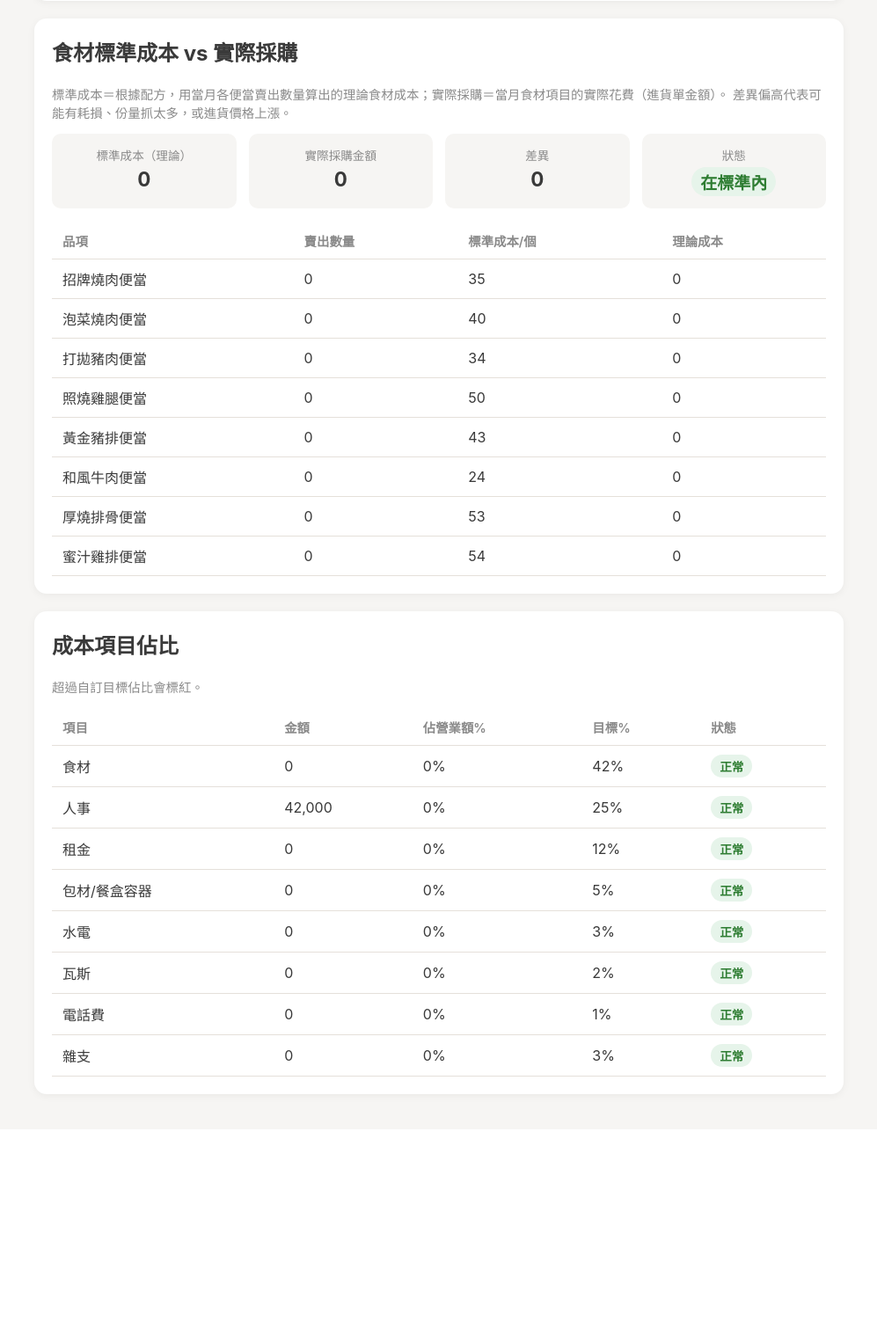
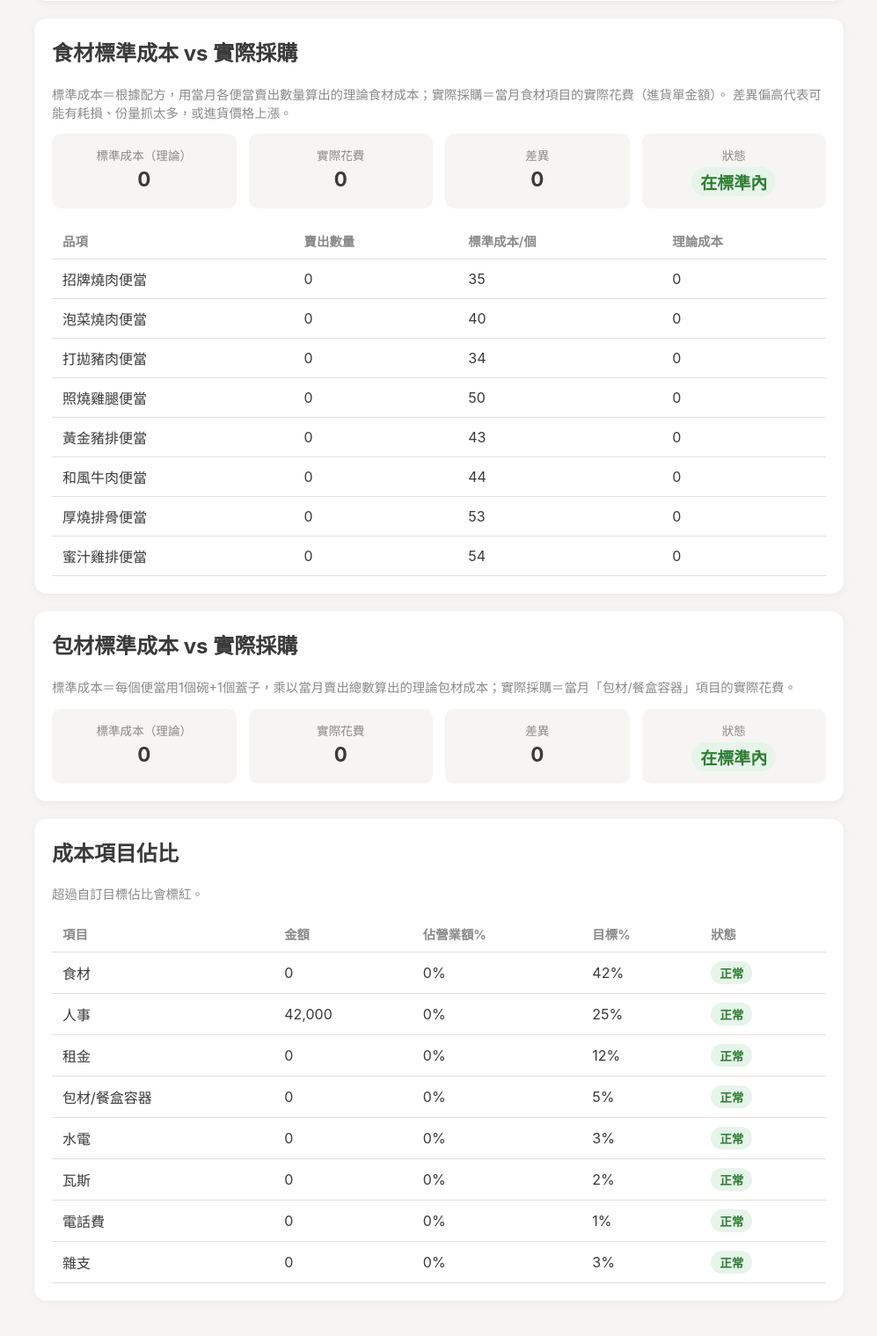
Before and after one commit to woo1027/Test, a Flask app: page /report in a window 1280 px wide. Shown: the part 706-2225 px from the top of the page at 88% size, without its empty margins (141-1138 px from the left). Before the commit the page ends 1959 px from the top, so only its background shows below. Run offline with Flask 3, Linux system fonts and the light colour scheme; data comes from the database, SQL or seed files in the repository; data that the repository does not hold is empty.

Commit message:
Extend standard-cost tracking to packaging (碗/蓋子)
Give ingredients a food/packaging category, add 碗 (2.25 元/個) and
蓋子 (1.25 元/個) to every bento's recipe, and fill in 牛肉片's price
(750/3kg). The monthly report now shows a second standard-vs-actual
comparison for 包材/餐盒容器 alongside the food one, both computed
from the same recipe and daily sold-quantity data. Existing databases
migrate in place: bento items missing the packaging lines get them
backfilled automatically.

Co-Authored-By: Claude Sonnet 5 <noreply@anthropic.com>
Claude-Session: https://claude.ai/code/session_011coZe3d7n2MZgn3c2i7PDH

```diff
--- a/app.py
+++ b/app.py
@@ -39,36 +39,40 @@ DEFAULT_EMPLOYEES = [
 # 單價由進貨單換算：豬肉片 540/3000g、洋蔥 320/10000g、高麗菜 700/20000g、
 # 泡菜 360/3000g、豬絞肉 600/4000g、白飯(米) 1300/30000g、
 # 蛋 800/180顆、珍珠香腸 610/(6包x150顆... 一包150顆)、百頁豆腐 1150/(6包x75片)、
-# 雞腿 685/25片、豬排 520/25片、排骨 610/20片、雞排 640/20片
-# 牛肉片單價待確認，先以 0 佔位
+# 雞腿 685/25片、豬排 520/25片、排骨 610/20片、雞排 640/20片、牛肉片 750/3000g
+# 碗、蓋子是包材，跟「包材/餐盒容器」成本項目比對用，不算進食材成本
 DEFAULT_INGREDIENTS = [
-    # (name, unit, unit_cost)
-    ("洋蔥", "克", 0.032),
-    ("豬肉片", "克", 0.18),
-    ("白飯", "克", 0.0433),
-    ("蛋", "顆", 4.44),
-    ("珍珠香腸", "顆", 4.07),
-    ("高麗菜", "克", 0.035),
-    ("百頁豆腐", "片", 2.56),
-    ("泡菜", "克", 0.12),
-    ("豬絞肉", "克", 0.15),
-    ("雞腿", "片", 27.4),
-    ("豬排", "片", 20.8),
-    ("排骨", "片", 30.5),
-    ("雞排", "片", 32),
-    ("牛肉片", "克", 0),
+    # (name, unit, unit_cost, category)  category: food | packaging
+    ("洋蔥", "克", 0.032, "food"),
+    ("豬肉片", "克", 0.18, "food"),
+    ("白飯", "克", 0.0433, "food"),
+    ("蛋", "顆", 4.44, "food"),
+    ("珍珠香腸", "顆", 4.07, "food"),
+    ("高麗菜", "克", 0.035, "food"),
+    ("百頁豆腐", "片", 2.56, "food"),
+    ("泡菜", "克", 0.12, "food"),
+    ("豬絞肉", "克", 0.15, "food"),
+    ("雞腿", "片", 27.4, "food"),
+    ("豬排", "片", 20.8, "food"),
+    ("排骨", "片", 30.5, "food"),
+    ("雞排", "片", 32, "food"),
+    ("牛肉片", "克", 0.25, "food"),
+    ("碗", "個", 2.25, "packaging"),
+    ("蓋子", "個", 1.25, "packaging"),
 ]
 
 # 8 個便當品項與各自的配方（食材名稱, 用量）；醬汁/水/油等低金額隱形成本先不計入
+# 每個便當都用1個碗+1個蓋子
+_PACKAGING = [("碗", 1), ("蓋子", 1)]
 DEFAULT_BENTO_ITEMS = [
-    ("招牌燒肉便當", [("洋蔥", 60), ("豬肉片", 60), ("白飯", 200), ("蛋", 1), ("珍珠香腸", 1), ("高麗菜", 70), ("百頁豆腐", 1)]),
-    ("泡菜燒肉便當", [("泡菜", 60), ("豬肉片", 60), ("白飯", 200), ("蛋", 1), ("珍珠香腸", 1), ("高麗菜", 70), ("百頁豆腐", 1)]),
-    ("打拋豬肉便當", [("豬絞肉", 80), ("白飯", 200), ("蛋", 1), ("珍珠香腸", 1), ("高麗菜", 70), ("百頁豆腐", 1)]),
-    ("照燒雞腿便當", [("雞腿", 1), ("白飯", 200), ("蛋", 1), ("珍珠香腸", 1), ("高麗菜", 70), ("百頁豆腐", 1)]),
-    ("黃金豬排便當", [("豬排", 1), ("白飯", 200), ("蛋", 1), ("珍珠香腸", 1), ("高麗菜", 70), ("百頁豆腐", 1)]),
-    ("和風牛肉便當", [("洋蔥", 60), ("牛肉片", 80), ("白飯", 200), ("蛋", 1), ("珍珠香腸", 1), ("高麗菜", 70), ("百頁豆腐", 1)]),
-    ("厚燒排骨便當", [("排骨", 1), ("白飯", 200), ("蛋", 1), ("珍珠香腸", 1), ("高麗菜", 70), ("百頁豆腐", 1)]),
-    ("蜜汁雞排便當", [("雞排", 1), ("白飯", 200), ("蛋", 1), ("珍珠香腸", 1), ("高麗菜", 70), ("百頁豆腐", 1)]),
+    ("招牌燒肉便當", [("洋蔥", 60), ("豬肉片", 60), ("白飯", 200), ("蛋", 1), ("珍珠香腸", 1), ("高麗菜", 70), ("百頁豆腐", 1)] + _PACKAGING),
+    ("泡菜燒肉便當", [("泡菜", 60), ("豬肉片", 60), ("白飯", 200), ("蛋", 1), ("珍珠香腸", 1), ("高麗菜", 70), ("百頁豆腐", 1)] + _PACKAGING),
+    ("打拋豬肉便當", [("豬絞肉", 80), ("白飯", 200), ("蛋", 1), ("珍珠香腸", 1), ("高麗菜", 70), ("百頁豆腐", 1)] + _PACKAGING),
+    ("照燒雞腿便當", [("雞腿", 1), ("白飯", 200), ("蛋", 1), ("珍珠香腸", 1), ("高麗菜", 70), ("百頁豆腐", 1)] + _PACKAGING),
+    ("黃金豬排便當", [("豬排", 1), ("白飯", 200), ("蛋", 1), ("珍珠香腸", 1), ("高麗菜", 70), ("百頁豆腐", 1)] + _PACKAGING),
+    ("和風牛肉便當", [("洋蔥", 60), ("牛肉片", 80), ("白飯", 200), ("蛋", 1), ("珍珠香腸", 1), ("高麗菜", 70), ("百頁豆腐", 1)] + _PACKAGING),
+    ("厚燒排骨便當", [("排骨", 1), ("白飯", 200), ("蛋", 1), ("珍珠香腸", 1), ("高麗菜", 70), ("百頁豆腐", 1)] + _PACKAGING),
+    ("蜜汁雞排便當", [("雞排", 1), ("白飯", 200), ("蛋", 1), ("珍珠香腸", 1), ("高麗菜", 70), ("百頁豆腐", 1)] + _PACKAGING),
 ]
 
 
@@ -135,14 +139,18 @@ def _migrate_daily_computable(conn):
 
 def _migrate_ingredient_prices(conn):
     """把換算好的食材單價回填進去；只補還是 0（沒被使用者自己改過）的項目，不覆蓋手動設定值。"""
-    for name, unit, unit_cost in DEFAULT_INGREDIENTS:
+    for name, unit, unit_cost, category in DEFAULT_INGREDIENTS:
         conn.execute(
-            "INSERT OR IGNORE INTO ingredients (name, unit, unit_cost) VALUES (?, ?, ?)",
-            (name, unit, unit_cost),
+            "INSERT OR IGNORE INTO ingredients (name, unit, unit_cost, category) VALUES (?, ?, ?, ?)",
+            (name, unit, unit_cost, category),
         )
         conn.execute(
             "UPDATE ingredients SET unit_cost = ? WHERE name = ? AND unit_cost = 0",
             (unit_cost, name),
+        )
+        conn.execute(
+            "UPDATE ingredients SET category = ? WHERE name = ?",
+            (category, name),
         )
     # 這幾項單價曾經算錯過，這裡修正成正確值；只在還是上一版算出來的舊值時才覆蓋，
     # 避免蓋掉使用者後來自己手動調整過的單價
@@ -174,6 +182,30 @@ def _migrate_beef_bento(conn):
         """,
         (beef_id,),
     )
+
+
+def _migrate_packaging_recipe(conn):
+    """幫每個已存在的便當品項補上碗、蓋子（如果配方裡還沒有）。"""
+    packaging_ids = {
+        row[0]: row[1]
+        for row in conn.execute("SELECT name, id FROM ingredients WHERE category = 'packaging'")
+    }
+    if not packaging_ids:
+        return
+    for bento_id, in conn.execute("SELECT id FROM bento_items"):
+        existing = {
+            row[0]
+            for row in conn.execute(
+                "SELECT ingredient_id FROM bento_recipe WHERE bento_item_id = ?", (bento_id,)
+            )
+        }
+        for name, quantity in _PACKAGING:
+            ing_id = packaging_ids.get(name)
+            if ing_id and ing_id not in existing:
+                conn.execute(
+                    "INSERT INTO bento_recipe (bento_item_id, ingredient_id, quantity) VALUES (?, ?, ?)",
+                    (bento_id, ing_id, quantity),
+                )
 
 
 def init_db():
@@ -214,6 +246,7 @@ def init_db():
         )
         """
     )
+    _ensure_column(conn, "ingredients", "category", "TEXT NOT NULL DEFAULT 'food'")
     conn.execute(
         """
         CREATE TABLE IF NOT EXISTS bento_items (
@@ -302,7 +335,7 @@ def init_db():
             DEFAULT_EMPLOYEES,
         )
         conn.executemany(
-            "INSERT INTO ingredients (name, unit, unit_cost) VALUES (?, ?, ?)",
+            "INSERT INTO ingredients (name, unit, unit_cost, category) VALUES (?, ?, ?, ?)",
             DEFAULT_INGREDIENTS,
         )
         ingredient_ids = {row[0]: row[1] for row in conn.execute("SELECT name, id FROM ingredients")}
@@ -317,6 +350,7 @@ def init_db():
     _migrate_daily_computable(conn)
     _migrate_ingredient_prices(conn)
     _migrate_beef_bento(conn)
+    _migrate_packaging_recipe(conn)
     conn.commit()
     conn.close()
 
@@ -793,7 +827,8 @@ def monthly_report():
             }
         )
 
-    food_standard = compute_food_standard_cost(db, start, end)
+    food_standard = compute_standard_cost_vs_actual(db, start, end, "food", "食材")
+    packaging_standard = compute_standard_cost_vs_actual(db, start, end, "packaging", "包材/餐盒容器")
 
     profit = revenue - total_cost
     profit_margin = (profit / revenue * 100) if revenue > 0 else 0
@@ -825,6 +860,7 @@ def monthly_report():
             "profit_margin": round(profit_margin, 2),
             "cost_breakdown": cost_breakdown,
             "food_standard": food_standard,
+            "packaging_standard": packaging_standard,
             "daily": daily,
         }
     )
@@ -928,7 +964,11 @@ def compute_payroll_for_date(db, the_date, days_in_current_month):
 
 # ---------- 便當標準成本（食材理論成本 vs 實際採購金額）----------
 
-def compute_food_standard_cost(db, start, end):
+def compute_standard_cost_vs_actual(db, start, end, ingredient_category, actual_category_name):
+    """算出用配方推出的理論成本，跟某個成本項目當月實際花費比對。
+    ingredient_category 決定配方裡只算哪一類食材（food=食材、packaging=包材），
+    actual_category_name 是要拿來比對實際花費的成本項目名稱（例如「食材」「包材/餐盒容器」）。
+    """
     bento_rows = db.execute(
         """
         SELECT bi.id AS bento_item_id, bi.name, COALESCE(SUM(bs.quantity), 0) AS quantity
@@ -946,8 +986,10 @@ def compute_food_standard_cost(db, start, end):
             """
             SELECT br.bento_item_id, SUM(br.quantity * i.unit_cost) AS cost
             FROM bento_recipe br JOIN ingredients i ON i.id = br.ingredient_id
+            WHERE i.category = ?
             GROUP BY br.bento_item_id
-            """
+            """,
+            (ingredient_category,),
         ).fetchall()
     }
 
@@ -969,12 +1011,14 @@ def compute_food_standard_cost(db, start, end):
             }
         )
 
-    food_category = db.execute("SELECT id FROM categories WHERE name = '食材'").fetchone()
+    actual_category = db.execute(
+        "SELECT id FROM categories WHERE name = ?", (actual_category_name,)
+    ).fetchone()
     actual_cost = 0
-    if food_category:
+    if actual_category:
         actual_cost = db.execute(
             "SELECT COALESCE(SUM(amount), 0) AS total FROM cost_records WHERE category_id = ? AND date >= ? AND date < ?",
-            (food_category["id"], start, end),
+            (actual_category["id"], start, end),
         ).fetchone()["total"]
 
     return {
@@ -1001,6 +1045,9 @@ def create_ingredient():
     name = (data.get("name") or "").strip()
     unit = (data.get("unit") or "").strip()
     unit_cost = data.get("unit_cost", 0)
+    category = data.get("category", "food")
+    if category not in ("food", "packaging"):
+        category = "food"
     if not name or not unit:
         return jsonify({"error": "名稱與單位為必填"}), 400
     try:
@@ -1011,8 +1058,8 @@ def create_ingredient():
     db = get_db()
     try:
         cur = db.execute(
-            "INSERT INTO ingredients (name, unit, unit_cost) VALUES (?, ?, ?)",
-            (name, unit, unit_cost),
+            "INSERT INTO ingredients (name, unit, unit_cost, category) VALUES (?, ?, ?, ?)",
+            (name, unit, unit_cost, category),
         )
         db.commit()
     except sqlite3.IntegrityError:
@@ -1031,6 +1078,9 @@ def update_ingredient(ing_id):
     name = (data.get("name", row["name"]) or "").strip()
     unit = (data.get("unit", row["unit"]) or "").strip()
     unit_cost = data.get("unit_cost", row["unit_cost"])
+    category = data.get("category", row["category"])
+    if category not in ("food", "packaging"):
+        category = row["category"]
     try:
         unit_cost = float(unit_cost)
     except (TypeError, ValueError):
@@ -1038,8 +1088,8 @@ def update_ingredient(ing_id):
 
     try:
         db.execute(
-            "UPDATE ingredients SET name = ?, unit = ?, unit_cost = ? WHERE id = ?",
-            (name, unit, unit_cost, ing_id),
+            "UPDATE ingredients SET name = ?, unit = ?, unit_cost = ?, category = ? WHERE id = ?",
+            (name, unit, unit_cost, category, ing_id),
         )
         db.commit()
     except sqlite3.IntegrityError:
--- a/static/app.js
+++ b/static/app.js
@@ -219,7 +219,25 @@ function initReportPage() {
   const summaryGrid = document.getElementById("summary-grid");
   const foodStandardSummary = document.getElementById("food-standard-summary");
   const foodStandardList = document.getElementById("food-standard-list");
+  const packagingStandardSummary = document.getElementById("packaging-standard-summary");
   const breakdownList = document.getElementById("cost-breakdown-list");
+
+  function renderStandardSummary(el, s) {
+    const exceeded = s.difference > 0;
+    el.innerHTML = `
+      <div class="summary-item"><div class="label">標準成本（理論）</div><div class="value">${fmt(s.theoretical_cost)}</div></div>
+      <div class="summary-item"><div class="label">實際花費</div><div class="value">${fmt(s.actual_cost)}</div></div>
+      <div class="summary-item"><div class="label">差異</div><div class="value">${fmt(s.difference)}</div></div>
+      <div class="summary-item">
+        <div class="label">狀態</div>
+        <div class="value">${
+          exceeded
+            ? '<span class="badge badge-warn">實際高於標準</span>'
+            : '<span class="badge badge-ok">在標準內</span>'
+        }</div>
+      </div>
+    `;
+  }
 
   async function loadMonthlyReport() {
     const data = await apiGet(`/api/report/monthly?month=${monthInput.value}`);
@@ -232,20 +250,8 @@ function initReportPage() {
     `;
 
     const fs = data.food_standard;
-    const diffExceeded = fs.difference > 0;
-    foodStandardSummary.innerHTML = `
-      <div class="summary-item"><div class="label">標準成本（理論）</div><div class="value">${fmt(fs.theoretical_cost)}</div></div>
-      <div class="summary-item"><div class="label">實際採購金額</div><div class="value">${fmt(fs.actual_cost)}</div></div>
-      <div class="summary-item"><div class="label">差異</div><div class="value">${fmt(fs.difference)}</div></div>
-      <div class="summary-item">
-        <div class="label">狀態</div>
-        <div class="value">${
-          diffExceeded
-            ? '<span class="badge badge-warn">實際高於標準</span>'
-            : '<span class="badge badge-ok">在標準內</span>'
-        }</div>
-      </div>
-    `;
+    renderStandardSummary(foodStandardSummary, fs);
+    renderStandardSummary(packagingStandardSummary, data.packaging_standard);
     foodStandardList.innerHTML = fs.items
       .map(
         (i) => `
@@ -500,6 +506,7 @@ function initRecipePage() {
         (i) => `
         <tr data-id="${i.id}">
           <td>${i.name}</td>
+          <td>${i.category === "packaging" ? '<span class="badge badge-neutral">包材</span>' : "食材"}</td>
           <td>${i.unit}</td>
           <td><input type="number" class="ing-cost" value="${i.unit_cost}" min="0" step="0.01" style="min-width:90px" /></td>
           <td><button class="link-btn save-ing-btn">儲存</button></td>
--- a/templates/report.html
+++ b/templates/report.html
@@ -65,6 +65,14 @@
     </section>
 
     <section class="card">
+      <h2>包材標準成本 vs 實際採購</h2>
+      <p class="hint">
+        標準成本＝每個便當用1個碗+1個蓋子，乘以當月賣出總數算出的理論包材成本；實際採購＝當月「包材/餐盒容器」項目的實際花費。
+      </p>
+      <div class="summary-grid" id="packaging-standard-summary"></div>
+    </section>
+
+    <section class="card">
       <h2>成本項目佔比</h2>
       <p class="hint">超過自訂目標佔比會標紅。</p>
       <table class="data-table">
```
Also changed, not shown: templates/recipe.html (+4 -4 lines).
